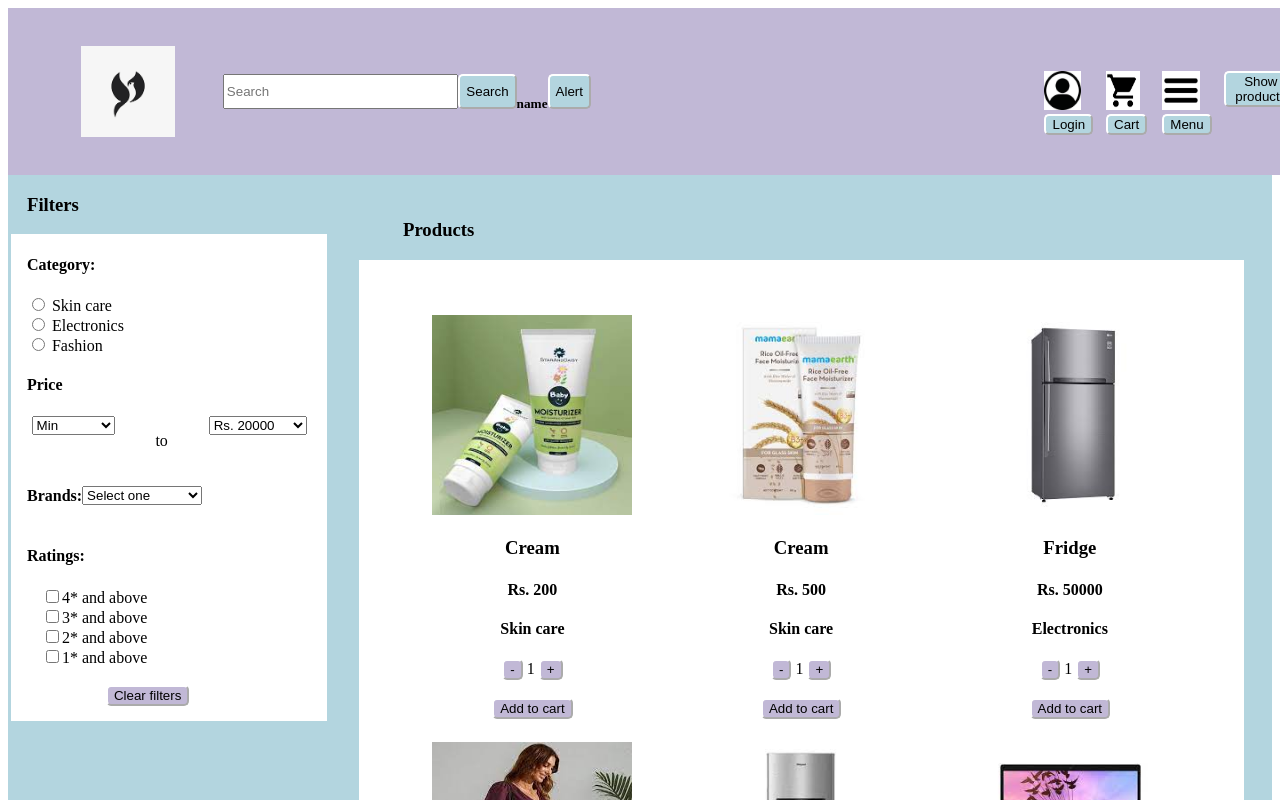
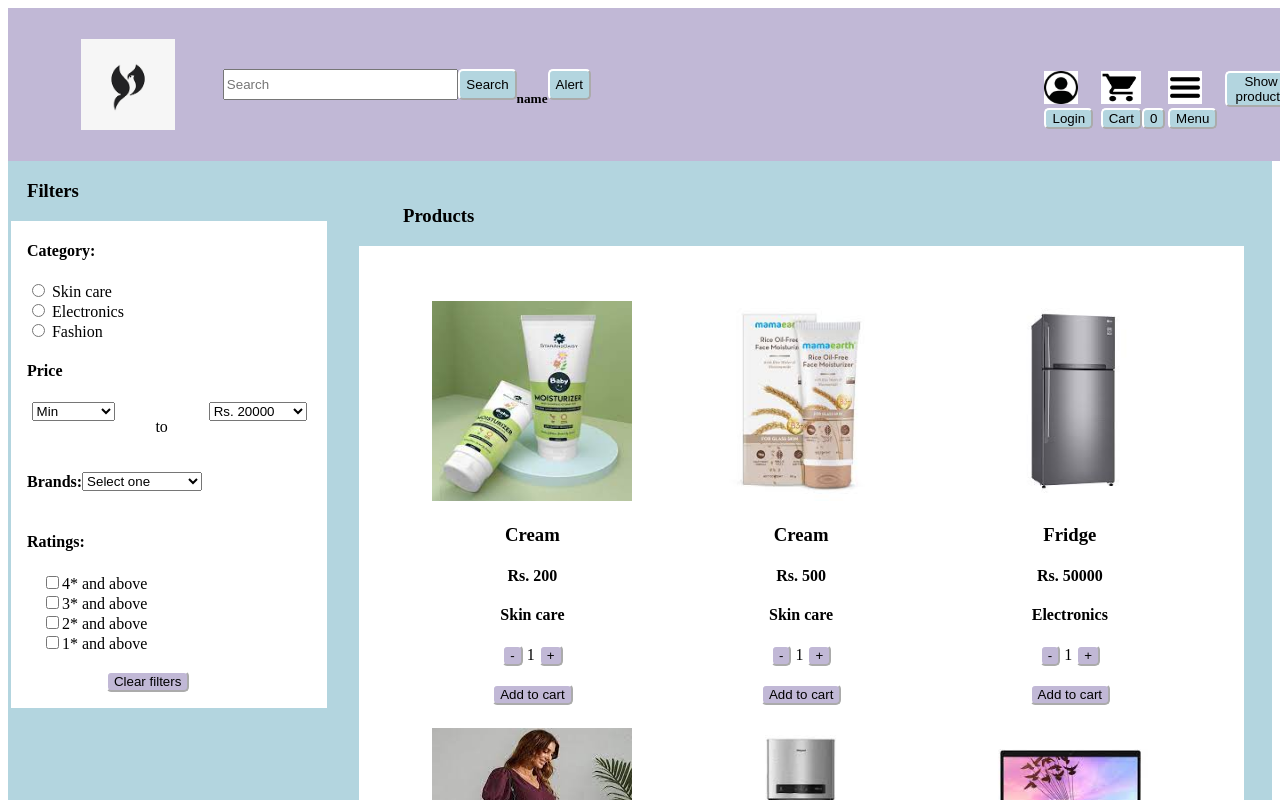
Before and after one commit to BavanaS/FrontEnd-E-commerce, a Vue app: page / in a window 1280 px wide. Shown: the top 800 px of the page. Built offline with nearby package versions, Linux system fonts and the light colour scheme; the HTML template or start-up script is replaced by a standard one.

Commit message:
Update Header.vue

```diff
--- a/src/components/Header.vue
+++ b/src/components/Header.vue
@@ -35,7 +35,7 @@
           alt="Image Description"
         />
         <button @click="showCart()">Cart</button>
-        <p></p>
+        <button>{{cart.length}}</button>
       </div>
       <div class="img1">
         <img
```
